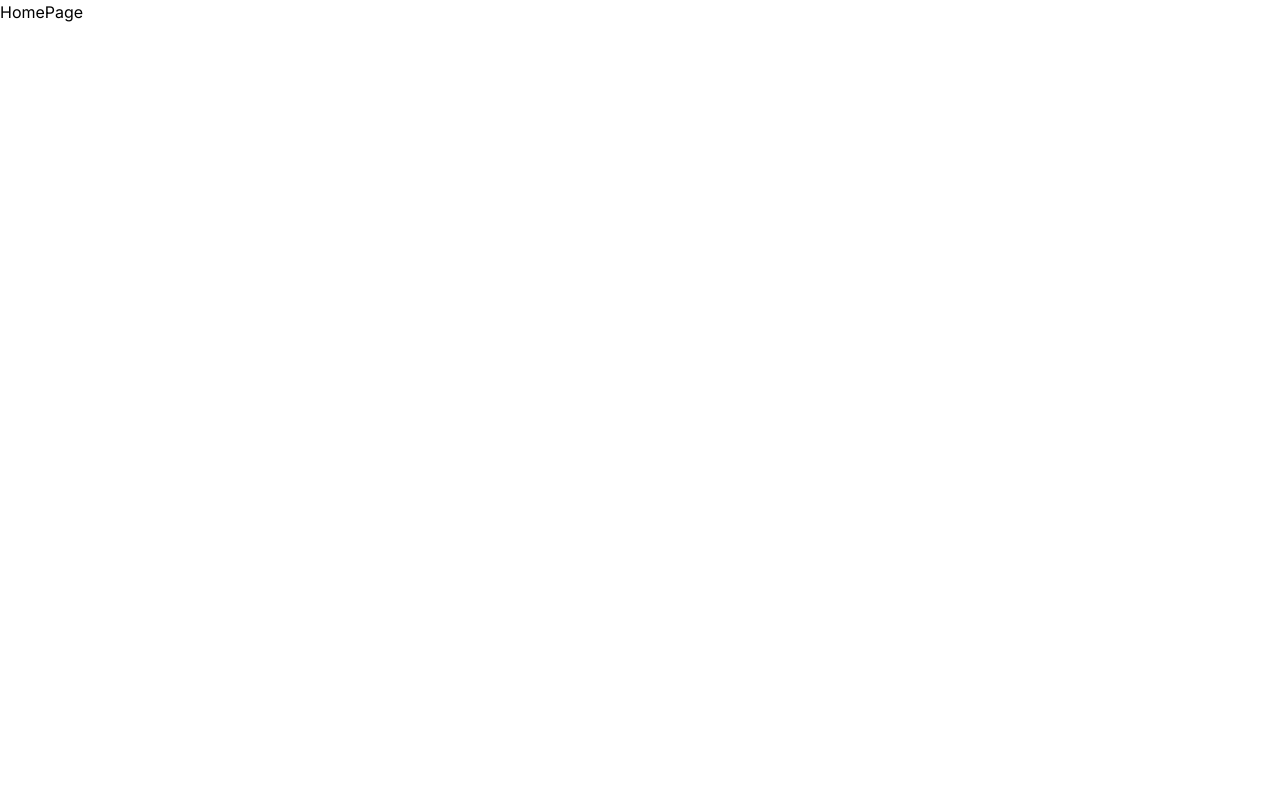
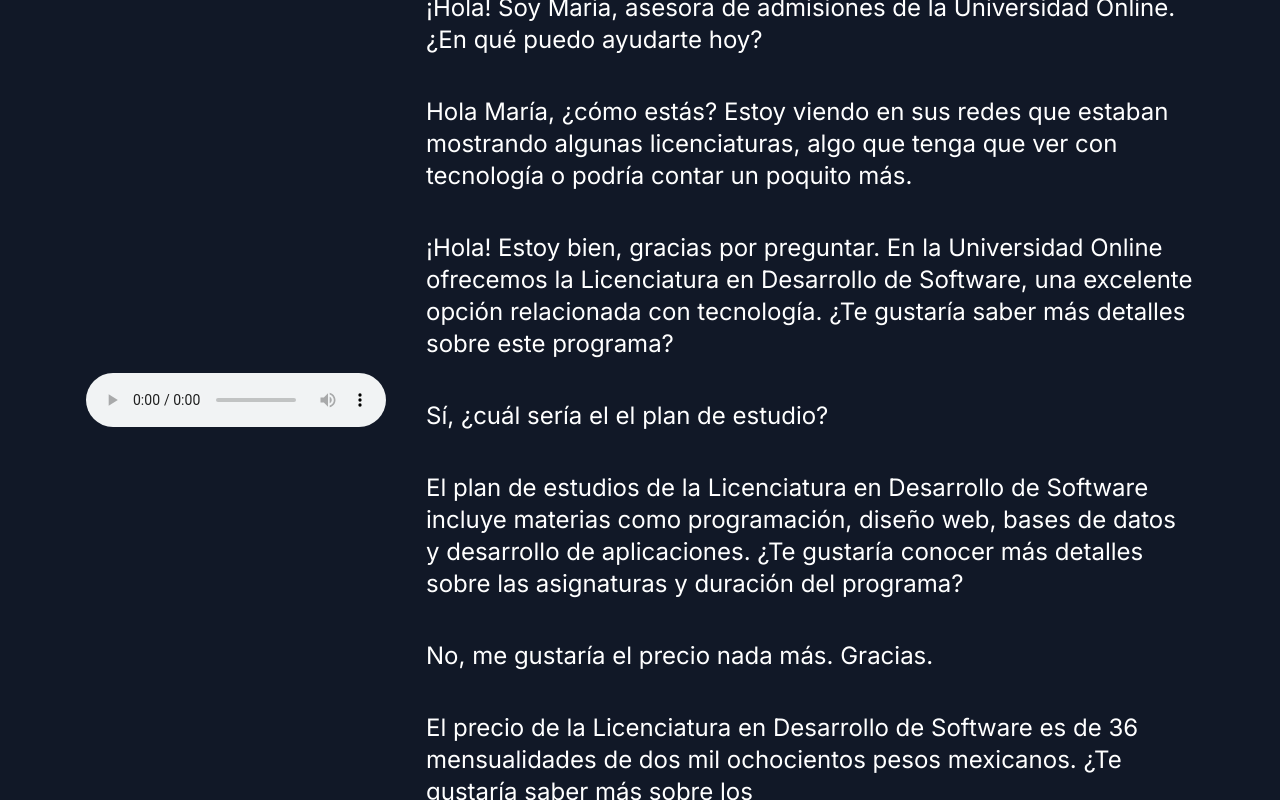
Before and after one commit to GabrielCarames/contact-ship-ai-prueba-tecnica-frontend, a Next.js app: page / in a window 1280 px wide. Built offline with nearby package versions, Linux system fonts and the light colour scheme.

Commit message:
feat: add Transcription

```diff
--- a/src/app/page.tsx
+++ b/src/app/page.tsx
@@ -1,3 +1,15 @@
+"use client"
+import Transcription from "@/components/Transcription"
+import transcription from "../utils/transcription.json"
+import { useRef } from "react"
+
 export default function HomePage() {
-  return <div>HomePage</div>
+  const audioRef = useRef<HTMLAudioElement>(null)
+
+  return (
+    <div className="w-full bg-gray-900 h-screen flex justify-center items-center gap-10">
+      <audio ref={audioRef} src="/media/test-call.wav" controls />
+      <Transcription transcription={transcription} audioRef={audioRef} />
+    </div>
+  )
 }
--- /dev/null
+++ b/src/components/Transcription.tsx
@@ -0,0 +1,27 @@
+import { PlayFromTimeProps, TranscriptionProps } from "@/types"
+import TranscriptionItem from "./TranscriptionItem"
+
+export default function Transcription({
+  transcription,
+  audioRef
+}: TranscriptionProps) {
+  const playFromTime = ({ currentTime }: PlayFromTimeProps) => {
+    if (audioRef.current) {
+      audioRef.current.currentTime = currentTime
+      audioRef.current.play()
+    }
+  }
+
+  return (
+    <ul className="flex flex-col gap-10 max-w-screen-md">
+      {transcription.map(content => (
+        <TranscriptionItem
+          key={`${content.start}-${content.end}`}
+          startTime={content.start}
+          content={content.content}
+          playFromTime={playFromTime}
+        />
+      ))}
+    </ul>
+  )
+}
--- /dev/null
+++ b/src/types.ts
@@ -0,0 +1,14 @@
+export interface TranscriptionProps {
+  transcription: { start: number; content: string; end: number }[]
+  audioRef: React.RefObject<HTMLAudioElement>
+}
+
+export interface PlayFromTimeProps {
+  currentTime: number
+}
+
+export interface TranscriptionItemProps {
+  startTime: number
+  content: string
+  playFromTime: ({ currentTime }: PlayFromTimeProps) => void
+}
```
